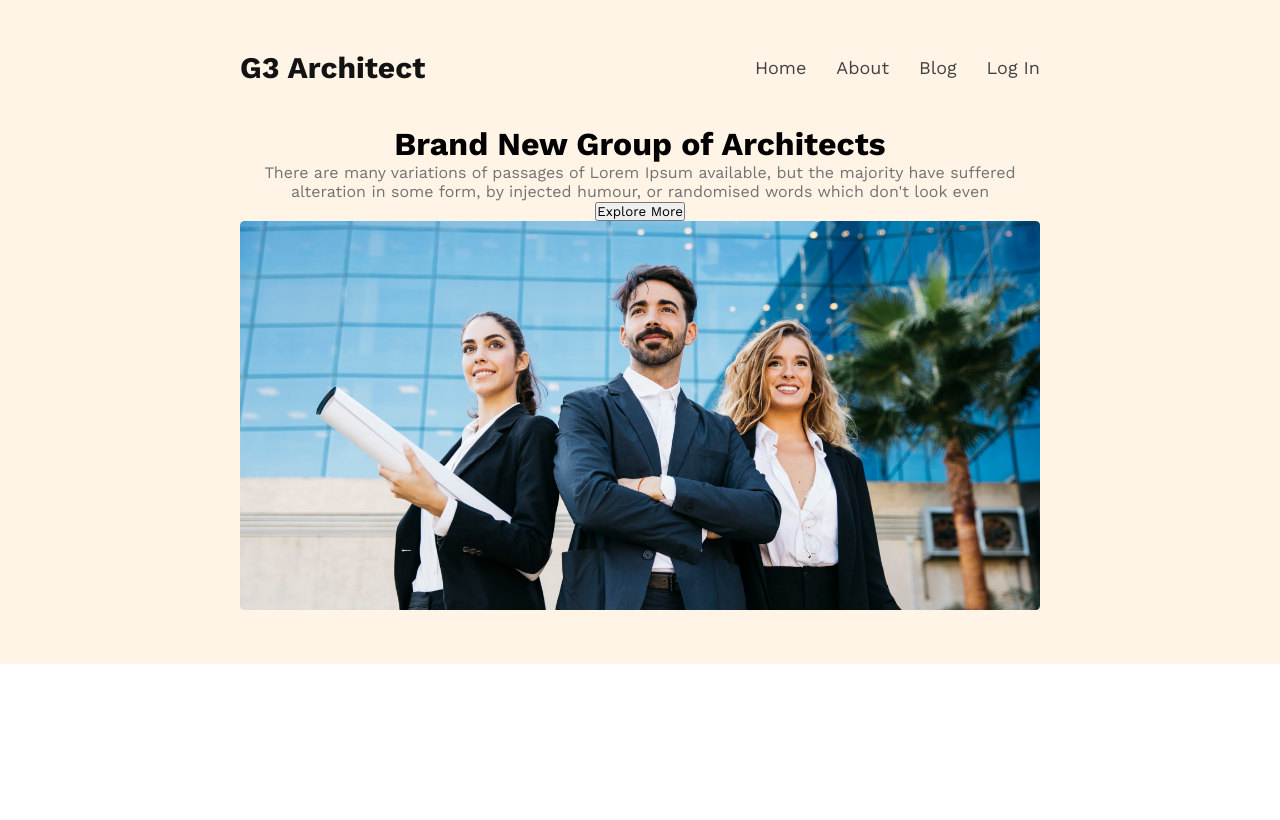
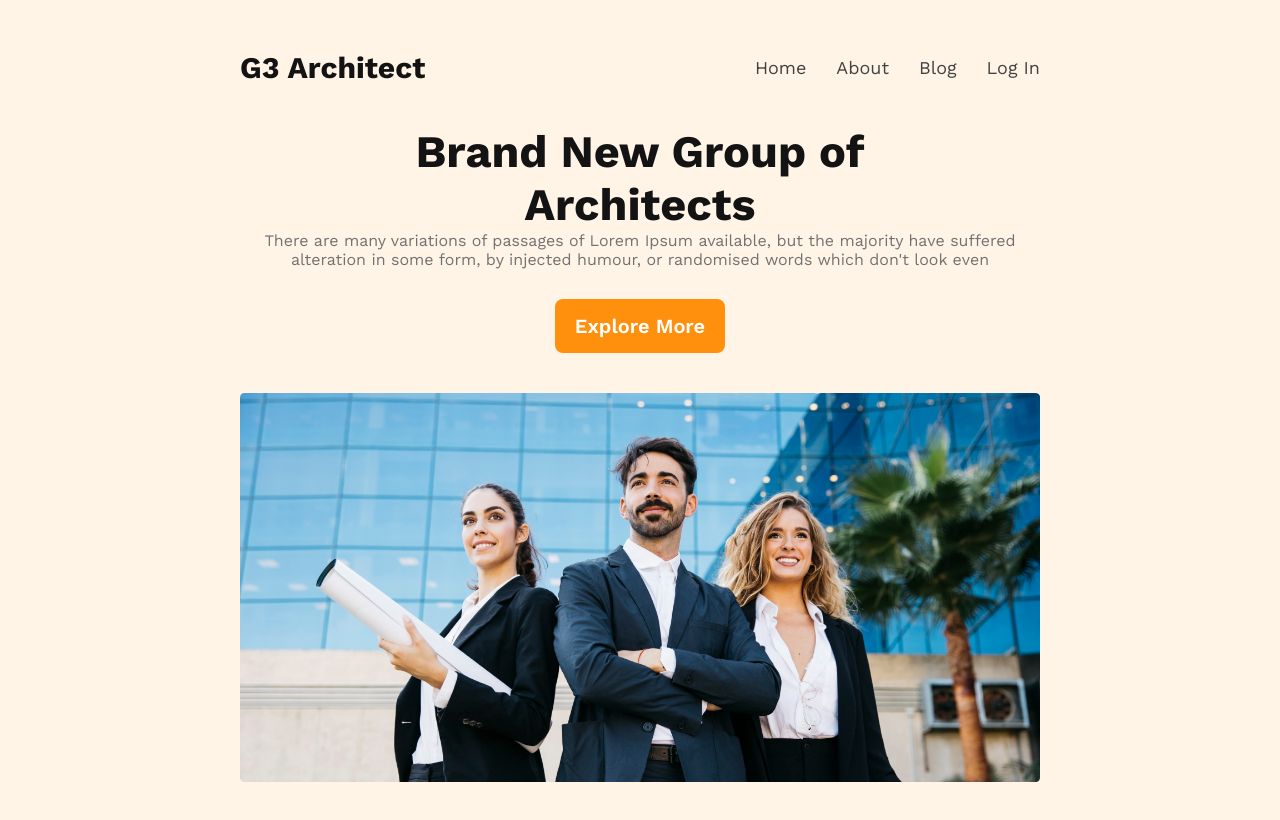
Before and after one commit to usainu969/g3-Architect-website, a plain HTML site: page index.html in a window 1280 px wide. Drawn offline with nearby package versions, Linux system fonts and the light colour scheme.

Commit message:
banner section style added

```diff
--- a/images/styles.css
+++ b/images/styles.css
@@ -18,6 +18,19 @@ header {
     text-align: center;
     font-size: 16px;
     font-weight: 400;
+}
+
+.btn-primary {
+    color: #FFF;
+    text-align: center;
+    font-size: 20px;
+    font-style: normal;
+    font-weight: 600;
+    border-radius: 8px;
+    background: #FF900E;
+    padding: 15px 20px;
+    border: none;
+    margin-top: 30px;
 }
 
 /* nav section styles adding */
@@ -64,10 +77,19 @@ nav li>a {
 .banner-content {
     max-width: 800px;
     text-align: center;
-    margin: 0 auto;
+    margin: 40px auto;
 }
 
-.banner .banner-img>img{
+.banner-title {
+    color: #131313;
+    text-align: center;
+    font-size: 45px;
+    font-weight: 700;
+    margin-left: 150px;
+    margin-right: 150px;
+}
+
+.banner .banner-img>img {
     width: 800px;
     width: 100%;
     align-items: center;
```
